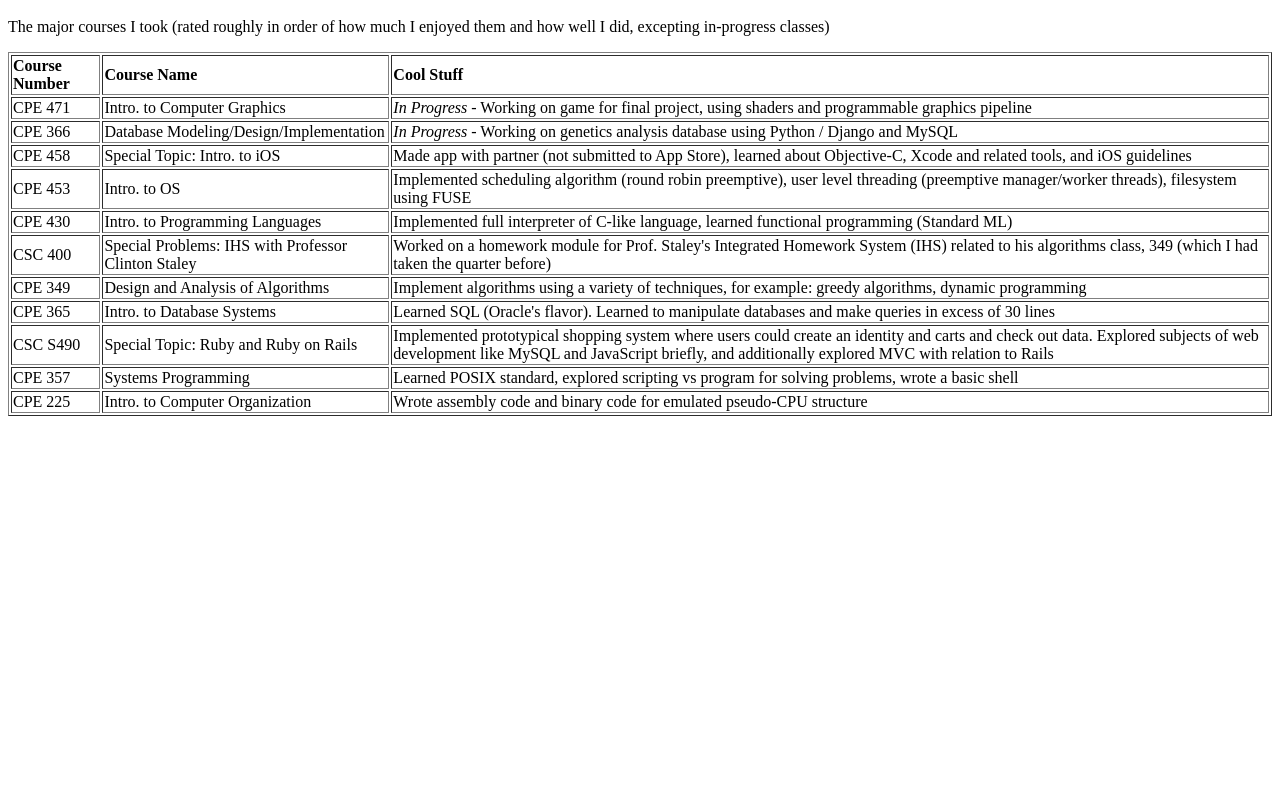
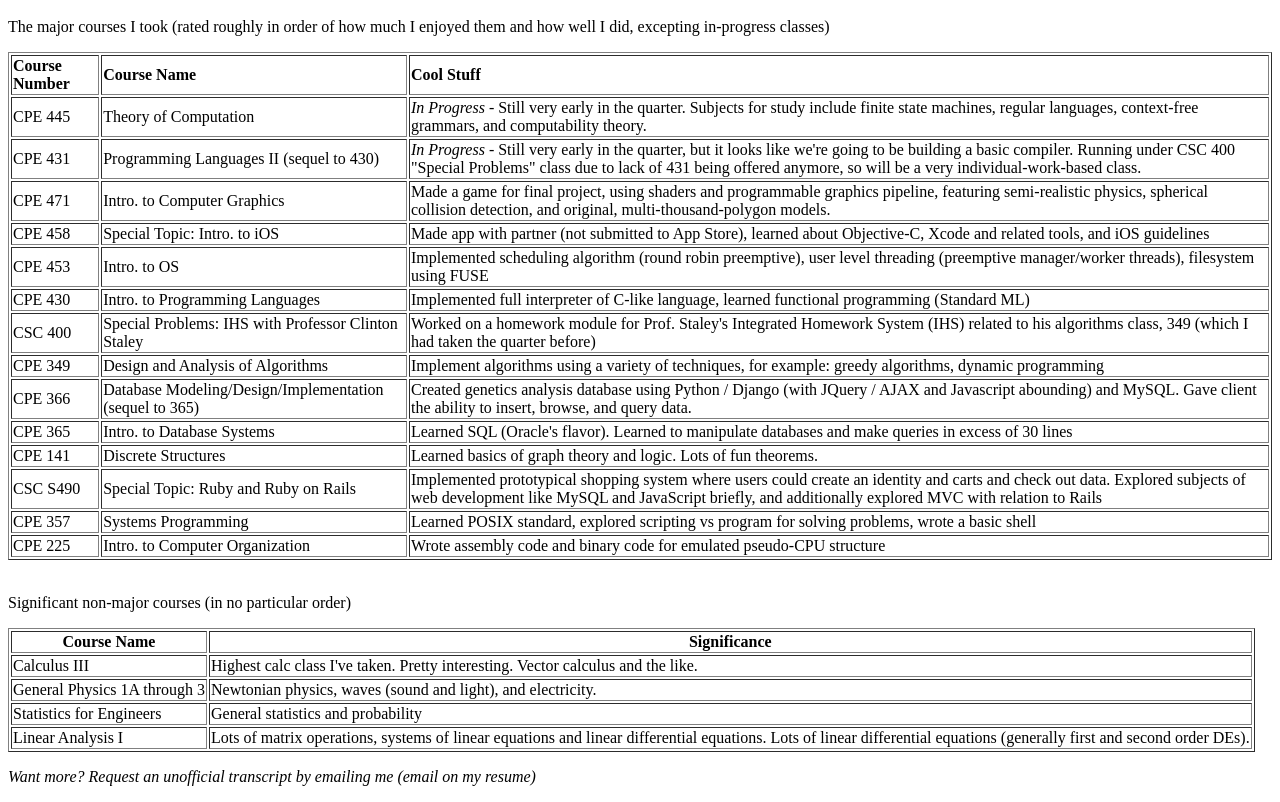
Before and after one commit to adam000/adam000.github.com, a plain HTML site: page er/classes.html in a window 1280 px wide. Shown: the part 48-850 px from the top of the page. Before the commit the page ends 800 px from the top, so only its background shows below. Drawn offline with Linux system fonts and the light colour scheme.

Commit message:
Improved website for new quarter
Signed-off-by: Adam Hintz <adam.o.dev@gmail.com>

```diff
--- a/er/classes.html
+++ b/er/classes.html
@@ -11,14 +11,18 @@
             <th align="left">Cool Stuff</td>
         </tr>
         <tr>
+            <td>CPE 445</td>
+            <td>Theory of Computation</td>
+            <td><i>In Progress</i> - Still very early in the quarter. Subjects for study include finite state machines, regular languages, context-free grammars, and computability theory.</td>
+        <tr>
+            <td>CPE 431</td>
+            <td>Programming Languages II (sequel to 430)</td>
+            <td><i>In Progress</i> - Still very early in the quarter, but it looks like we're going to be building a basic compiler. Running under CSC 400 "Special Problems" class due to lack of 431 being offered anymore, so will be a very individual-work-based class.</td>
+        </tr>
+        <tr>
             <td>CPE 471</td>
             <td>Intro. to Computer Graphics</td>
-            <td><i>In Progress</i> - Working on game for final project, using shaders and programmable graphics pipeline</td>
-        </tr>
-        <tr>
-            <td>CPE 366</td>
-            <td>Database Modeling/Design/Implementation</td>
-            <td><i>In Progress</i> - Working on genetics analysis database using Python / Django and MySQL</td>
+            <td>Made a game for final project, using shaders and programmable graphics pipeline, featuring semi-realistic physics, spherical collision detection, and original, multi-thousand-polygon models.</td>
         </tr>
         <tr>
             <td>CPE 458</td>
@@ -46,10 +50,19 @@
             <td>Implement algorithms using a variety of techniques, for example: greedy algorithms, dynamic programming</td>
         </tr>
         <tr>
+            <td>CPE 366</td>
+            <td>Database Modeling/Design/Implementation (sequel to 365)</td>
+            <td>Created genetics analysis database using Python / Django (with JQuery / AJAX and Javascript abounding) and MySQL. Gave client the ability to insert, browse, and query data.</td>
+        </tr>
+        <tr>
             <td>CPE 365</td>
             <td>Intro. to Database Systems</td>
             <td>Learned SQL (Oracle's flavor). Learned to manipulate databases and make queries in excess of 30 lines</td>
         </tr>
+        <tr>
+            <td>CPE 141</td>
+            <td>Discrete Structures</td>
+            <td>Learned basics of graph theory and logic. Lots of fun theorems.</td>
         <tr>
             <td>CSC S490</td>
             <td>Special Topic: Ruby and Ruby on Rails</td>
@@ -66,4 +79,29 @@
             <td>Wrote assembly code and binary code for emulated pseudo-CPU structure</td>
         </tr>
     </table>
+    <br />
+    <p>Significant non-major courses (in no particular order)</p>
+    <table border="1">
+        <tr>
+            <th>Course Name</th>
+            <th>Significance</th>
+        </tr>
+        <tr>
+            <td>Calculus III</td>
+            <td>Highest calc class I've taken. Pretty interesting. Vector calculus and the like.</td>
+        </tr>
+        <tr>
+            <td>General Physics 1A through 3</td>
+            <td>Newtonian physics, waves (sound and light), and electricity.</td>
+        </tr>
+        <tr>
+            <td>Statistics for Engineers</td>
+            <td>General statistics and probability</td>
+        </tr>
+        <tr>
+            <td>Linear Analysis I</td>
+            <td>Lots of matrix operations, systems of linear equations and linear differential equations. Lots of linear differential equations (generally first and second order DEs).</td>
+        </tr>
+    </table>
+    <p><i>Want more? Request an unofficial transcript by emailing me (email on my resume)</i></p>
 </body>
```
Also changed, not shown: er/index.html (+1 -1 lines), er/languages.html (+2 -1 lines).
